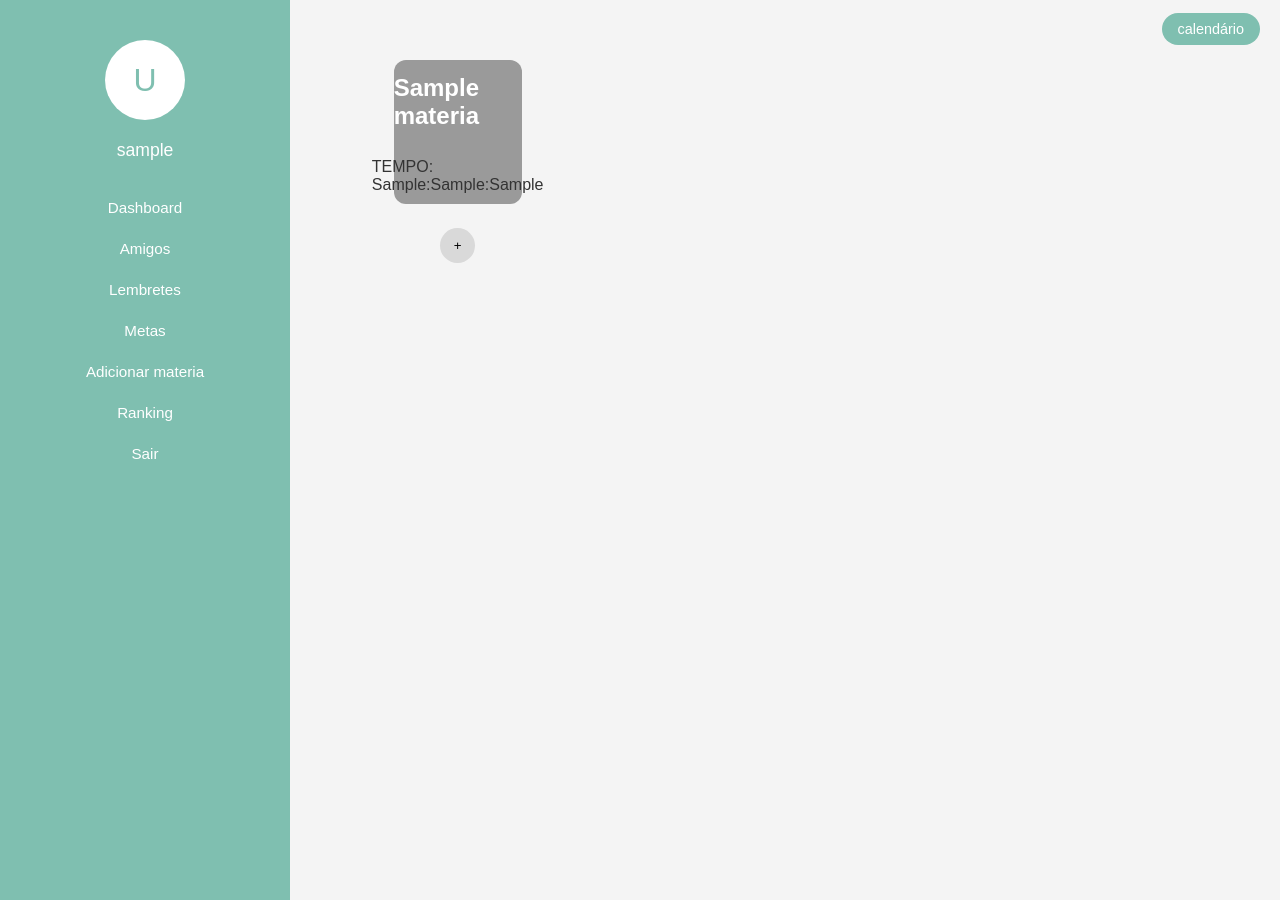
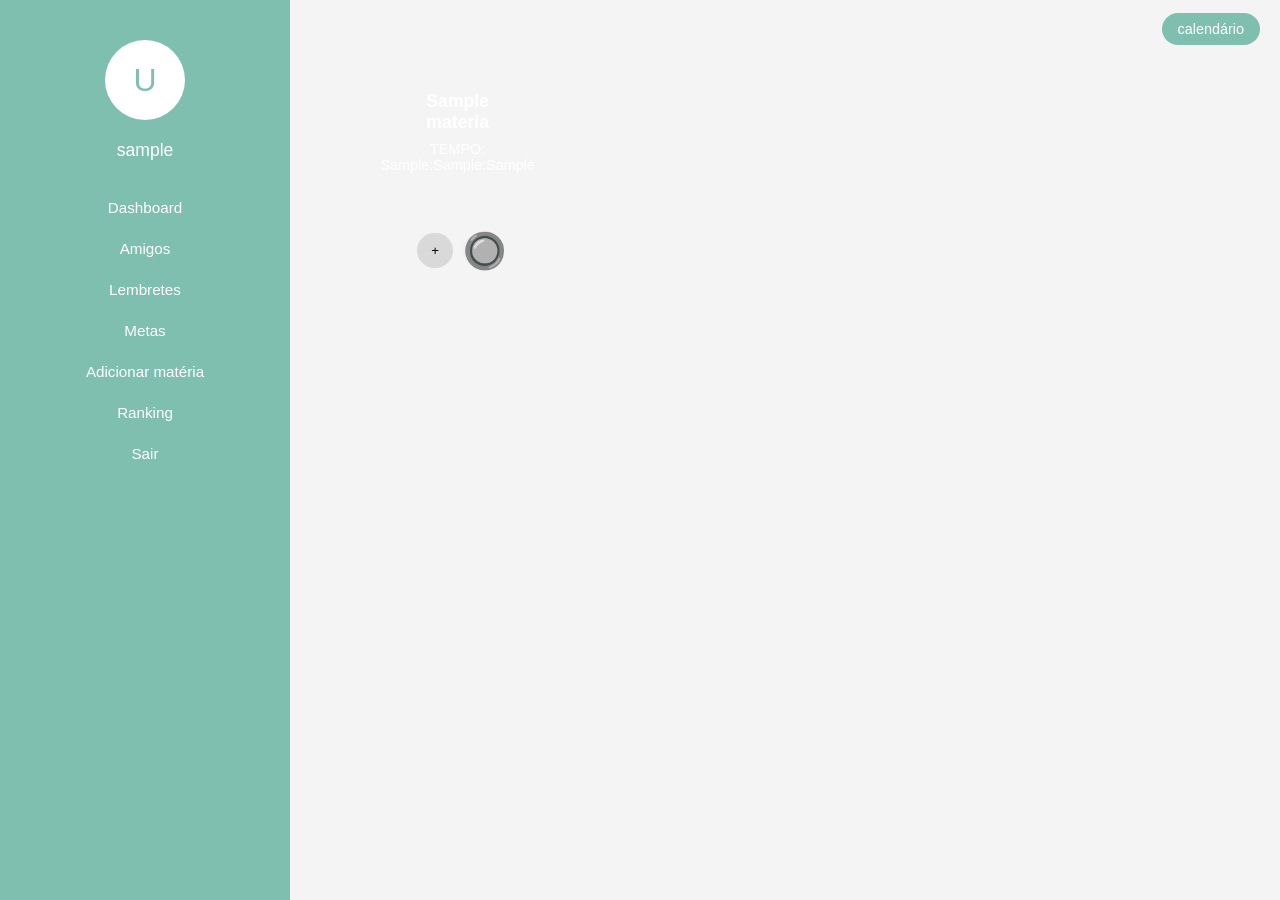
Before and after one commit to Lucasmenezes08/FocusTime, a Django app: page /index/ in a window 1280 px wide. Run offline with Django 4.2, Linux system fonts and the light colour scheme; a user stored in the database is signed in; tables that the repository leaves empty hold one stand-in row (values such as "Sample post"); parts of the project's set-up code (start-up, migrations or seed data) failed here and were passed over.

Commit message:
:sparkles: feat: Adicionar funcionalidade de alteração de cores de matéria.

```diff
--- /dev/null
+++ b/FocusTime/static/cores.js
@@ -0,0 +1,122 @@
+document.addEventListener('DOMContentLoaded', () => {
+    const colorModal = document.getElementById('modalCor');
+
+
+    const closeModalBtn = colorModal ? colorModal.querySelector('.modal-cores-fechar') : null;
+    const colorOptionsContainer = colorModal ? colorModal.querySelector('.color-options') : null;
+
+    let currentMateriaId = null;
+
+    function getCookie(name) {
+        let cookieValue = null;
+        if (document.cookie && document.cookie !== '') {
+            const cookies = document.cookie.split(';');
+            for (let i = 0; i < cookies.length; i++) {
+                const cookie = cookies[i].trim();
+                if (cookie.substring(0, name.length + 1) === (name + '=')) {
+                    cookieValue = decodeURIComponent(cookie.substring(name.length + 1));
+                    break;
+                }
+            }
+        }
+        return cookieValue;
+    }
+    const csrftoken = getCookie('csrftoken');
+
+    function applyStoredColors() {
+        const materiaContainers = document.querySelectorAll('.container_materia');
+        materiaContainers.forEach(container => {
+
+            if (container.id && container.id.startsWith('container-materia-')) {
+                const materiaId = container.id.split('container-materia-')[1];
+                if (materiaId) {
+                    const storedColor = localStorage.getItem(`materiaCor_${materiaId}`);
+                    if (storedColor) {
+                        container.style.backgroundColor = storedColor;
+                    }
+
+                }
+            }
+        });
+    }
+
+    document.querySelectorAll('.btn-selecionar-cores').forEach(button => {
+        button.addEventListener('click', () => {
+            currentMateriaId = button.dataset.id;
+            if (colorModal) {
+                colorModal.style.display = 'flex';
+            }
+        });
+    });
+
+    if (closeModalBtn) {
+        closeModalBtn.addEventListener('click', () => {
+            if (colorModal) {
+                colorModal.style.display = 'none';
+            }
+            currentMateriaId = null;
+        });
+    }
+
+    window.addEventListener('click', (event) => {
+        if (event.target === colorModal) {
+            if (colorModal) {
+                colorModal.style.display = 'none';
+            }
+            currentMateriaId = null;
+        }
+    });
+
+    if (colorOptionsContainer) {
+        colorOptionsContainer.querySelectorAll('.color-box').forEach(box => {
+            box.addEventListener('click', () => {
+                if (!currentMateriaId) return;
+
+                const selectedColor = box.dataset.color;
+
+                const materiaContainerTarget = document.getElementById(`container-materia-${currentMateriaId}`);
+
+                if (materiaContainerTarget) {
+                    materiaContainerTarget.style.backgroundColor = selectedColor;
+                    localStorage.setItem(`materiaCor_${currentMateriaId}`, selectedColor);
+
+                    fetch(`/alterar-cor/${currentMateriaId}/`, {
+                        method: 'POST',
+                        headers: {
+                            'Content-Type': 'application/x-www-form-urlencoded',
+                            'X-CSRFToken': csrftoken,
+                        },
+                        body: `cor=${encodeURIComponent(selectedColor)}`
+                    })
+                    .then(response => {
+                        if (!response.ok) {
+                            return response.json().then(errData => {
+                                throw new Error(errData.mensagem || `Erro HTTP: ${response.status}`);
+                            });
+                        }
+                        return response.json();
+                    })
+                    .then(data => {
+                        if (data.status === 'ok') {
+                            console.log('Cor salva no backend:', data.nova_cor);
+                        } else {
+                            console.error('Erro ao salvar cor no backend:', data.mensagem);
+                            alert(`Erro ao salvar cor: ${data.mensagem || 'Verifique o console para mais detalhes.'}`);
+                        }
+                    })
+                    .catch(error => {
+                        console.error('Erro na requisição fetch:', error);
+                        alert(`Erro de comunicação: ${error.message}`);
+                    });
+                }
+
+                if (colorModal) {
+                    colorModal.style.display = 'none';
+                }
+                currentMateriaId = null;
+            });
+        });
+    }
+
+    applyStoredColors();
+});
--- a/FocusTime/static/style.css
+++ b/FocusTime/static/style.css
@@ -132,21 +132,62 @@
     justify-content: center;
     align-items: center;
     flex-direction: column;
-    background-color: #9A9A9A;
+
     width: 8rem;
     height: 9rem;
     border-radius: 12px;
-    transition: transform 0.3s ease;
+    transition: transform 0.3s ease, background-color 0.3s ease;
+    color: white;
+    text-align: center;
+    padding: 10px;
+    box-sizing: border-box;
 }
+
+.container_materia h2 {
+    font-size: 1.1em;
+    margin-bottom: 0.5rem;
+    word-wrap: break-word;
+    max-width: 100%;
+}
+.container_materia p {
+    font-size: 0.9em;
+    margin-top: 0;
+}
+
 
 .container_materia:hover {
     transform: translateY(-5px);
 }
 
-.container_materia h2 {
-    margin-bottom: 0.7rem;
-    color: white;
+.btn-consultar-materia {
+    width: 2.2rem;
+    height: 2.2rem;
+    border-radius: 20px;
+    border: none;
+    background-color: #D9D9D9;
+
+    cursor: pointer;
+    transition: background-color 0.3s ease;
 }
+
+.btn-consultar-materia:hover {
+    background-color: #c0c0c0;
+}
+
+
+.btn-selecionar-cores {
+    width: 2.2rem;
+    height: 2.2rem;
+    margin-top: 1rem;
+    border-radius: 20px;
+    border: none;
+    cursor: pointer;
+    transition: background-color 0.3s ease;
+    font-size: 2.2rem;
+    line-height: 1;
+    padding: 0;
+}
+
 
 .btn-consultar-materia {
     width: 2.2rem;
@@ -176,6 +217,95 @@
     background-color: #c0c0c0;
 }
 
+
+.materia-botoes-wrapper {
+    display: flex;
+    align-items: center;
+    flex-direction: row;
+}
+
+
+
+.modal-cores-geral {
+  display: none;
+  position: fixed;
+  z-index: 1050;
+  left: 0;
+  top: 0;
+  width: 100%;
+  height: 100%;
+  overflow: auto;
+  background-color: rgba(0,0,0,0.6);
+  align-items: center;
+  justify-content: center;
+}
+
+.modal-cores-conteudo {
+  background-color: #fff;
+  padding: 25px 30px;
+  border-radius: 10px;
+  width: 90%;
+  max-width: 380px;
+  box-shadow: 0 6px 20px rgba(0,0,0,0.25);
+  position: relative;
+  text-align: center;
+}
+
+.modal-cores-fechar {
+  color: #aaa;
+  position: absolute;
+  top: 10px;
+  right: 15px;
+  font-size: 30px;
+  font-weight: bold;
+  cursor: pointer;
+  line-height: 1;
+}
+
+.modal-cores-fechar:hover,
+.modal-cores-fechar:focus {
+  color: #333;
+  text-decoration: none;
+}
+
+.modal-cores-conteudo h3 {
+  margin-top: 0;
+  margin-bottom: 25px;
+  font-size: 1.4em;
+  color: #333;
+  font-weight: 500;
+}
+
+.color-options {
+  display: flex;
+  flex-wrap: wrap;
+  justify-content: center;
+  gap: 15px;
+}
+
+.color-box {
+  width: 40px;
+  height: 40px;
+  border: 2px solid transparent;
+  border-radius: 50%;
+  cursor: pointer;
+  transition: transform 0.2s ease, box-shadow 0.2s ease, border-color 0.2s ease;
+}
+
+.color-box:hover {
+  transform: scale(1.12);
+  box-shadow: 0 0 10px rgba(0,0,0,0.3);
+  border-color: #777;
+}
+
+
+.color-box[data-color="#ffffff"] {
+    border-color: #ddd;
+}
+.color-box[data-color="#ffffff"]:hover {
+    border-color: #bbb;
+}
+
 @media (max-width: 768px) {
     .container_materia-wrapper {
         grid-template-areas:
--- a/FocusTime/templates/index.html
+++ b/FocusTime/templates/index.html
@@ -1,18 +1,15 @@
 {% load static %}
 
-
 <!DOCTYPE html>
-<html lang="en">
+<html lang="pt-br">
 <head>
     <meta charset="UTF-8">
     <meta name="viewport" content="width=device-width, initial-scale=1.0">
-    <link rel="stylesheet" href="{% static "style.css" %}?v=2">
-    <link rel="stylesheet" href="{% static "modal-materia.css" %}">
-    <link rel="icon" href="{% static "img\faviconBatmanTIRARDEPOIS.jpg" %}">
+    <link rel="stylesheet" href="{% static "style.css" %}?v=3">
+    <link rel="stylesheet" href="{% static "modal-materia.css" %}"> <link rel="icon" href="{% static "img/faviconBatmanTIRARDEPOIS.jpg" %}">
     {% block extra_css %}{% endblock %}
     <title>FocusTime</title>
 </head>
-
 <body>
     <div class="btn-dia-d">
         <a href="{% url 'dia-d' %}">calendário</a>
@@ -24,11 +21,11 @@
             <div class="usericon">U</div>
             <h2 class="user-name">{{ user.username }}</h2>
             <ul>
-                <li><a href="#">Dashboard</a></li>
+                <li><a href="{% url 'index' %}">Dashboard</a></li>
                 <li><a href="#">Amigos</a></li>
                 <li><a href="{% url 'lembretes' %}">Lembretes</a></li>
                 <li><a href="{% url 'cronometro' %}">Metas</a></li>
-                <li><a href="{% url 'cadastro_materia' %}">Adicionar materia</a></li>
+                <li><a href="{% url 'cadastro_materia' %}">Adicionar matéria</a></li>
                 <li><a href="{% url 'ranking' %}">Ranking</a></li>
                 <li>
                      {% if user.is_authenticated %}
@@ -36,8 +33,6 @@
                     {% else %}
                         <a href="{% url 'login' %}">Entrar</a>
                     {% endif %}
-                </li>
-
             </ul>
         </div>
 
@@ -45,18 +40,44 @@
             {% if materias %}
             <div class="materia_cadastrada">
                 <div class="container_materia-wrapper">
-                {% for materia in materias %}
+                    {% for materia_obj in materias %}
                         <div class="materia-wrapper">
-                        <div class="container_materia">
-                            <h2>{{materia.nome_materia}}</h2>
-                            <p> <span>TEMPO: </span>{{materia.horas}}:{{materia.minutos}}:{{materia.segundos}}</p>
+                            <div class="container_materia" id="container-materia-{{ materia_obj.id }}" style="background-color: {{ materia_obj.cor }};">
+                                <h2>{{ materia_obj.nome_materia }}</h2>
+                                <p> <span>TEMPO: </span>{{ materia_obj.horas }}:{{ materia_obj.minutos }}:{{ materia_obj.segundos }}</p>
                             </div>
-                        <button class="btn-consultar-materia" data-id="{{ materia.id }}" type="button">+</button>
+                            <div class="materia-botoes-wrapper" style="display: flex; gap: 10px; margin-top: 5px;">
+                                <button class="btn-consultar-materia" data-id="{{ materia_obj.id }}" type="button">+</button>
+                                <button class="btn-selecionar-cores" data-id="{{ materia_obj.id }}" type="button" title="Alterar cor">🔘</button>
+
+                            </div>
                         </div>
                     {% endfor %}
                 </div>
             </div>
+            {% else %}
+            <p>Nenhuma matéria cadastrada.</p>
             {% endif %}
+
+            <div id="modalCor" class="modal-cores-geral" style="display:none;">
+                <div class="modal-cores-conteudo">
+                    <span class="modal-cores-fechar">&times;</span>
+                    <h3>Escolha uma cor</h3>
+                    <div class="color-options">
+                        <div class="color-box" data-color="#ff4d4d" style="background-color: #ff4d4d;"></div>
+                        <div class="color-box" data-color="#4d94ff" style="background-color: #4d94ff;"></div>
+                        <div class="color-box" data-color="#4dff88" style="background-color: #4dff88;"></div>
+                        <div class="color-box" data-color="#ffff66" style="background-color: #ffff66;"></div>
+                        <div class="color-box" data-color="#8e44ad" style="background-color: #8e44ad;"></div>
+                        <div class="color-box" data-color="#f39c12" style="background-color: #f39c12;"></div>
+                        <div class="color-box" data-color="#16a085" style="background-color: #16a085;"></div>
+                        <div class="color-box" data-color="#2c3e50" style="background-color: #2c3e50;"></div>
+                        <div class="color-box" data-color="#e74c3c" style="background-color: #e74c3c;"></div>
+                        <div class="color-box" data-color="#9A9A9A" style="background-color: #9A9A9A;"></div> <div class="color-box" data-color="#ffffff" style="background-color: #ffffff; border: 1px solid #ccc;"></div>
+                    </div>
+                </div>
+            </div>
+
 
                 <div class="modals">
                     {% if materias %}
@@ -112,10 +133,11 @@
                     </div>
                 </div>
             </div>
+        </div>
+    </div>
+    {% endblock content %}
 
-    {% endblock content %}
+    <script src="{% static 'cores.js' %}"></script>
     <script src="{% static 'modal-mat.js' %}"></script>
-
-
 </body>
 </html>
--- a/FocusTime/urls.py
+++ b/FocusTime/urls.py
@@ -15,6 +15,7 @@
     path('ranking/', views.ranking, name='ranking'),
     path('dia-d/', views.dia_d ,name='dia-d'),
     path('lembretes/', views.lembretes, name='lembretes'),
-     path('materia/editar/<int:materia_id>/', views.editar_materia, name='editar_materia'),
+    path('materia/editar/<int:materia_id>/', views.editar_materia, name='editar_materia'),
     path('materia/deletar/<int:materia_id>/', views.apagar_materia, name='apagar_materia'),
+    path("alterar-cor/<int:materia_id>/", views.alterar_cor, name="alterar_cor"),
 ]
--- a/FocusTime/views.py
+++ b/FocusTime/views.py
@@ -1,15 +1,28 @@
 from django.shortcuts import render, redirect, get_object_or_404
-from .models import Materia, Meta, Lembrete
+from .models import Materia, Meta, Lembrete, CorMateria
 from django.contrib.auth.models import User
 from django.contrib import messages
 from django.contrib.auth import authenticate, login
 from django.contrib.auth.decorators import login_required
 from django.db.models import Count
+from django.http import JsonResponse
+import json
 
 @login_required(login_url='login')
 def index(request):
-    materias = Materia.objects.filter(user=request.user)
-    return render(request, "index.html", {"materias": materias})
+    materias_qs = Materia.objects.filter(user=request.user)
+    materias_list = []
+    for materia_obj in materias_qs:
+        try:
+            cor_materia_obj = CorMateria.objects.get(materia=materia_obj)
+            materia_obj.cor = cor_materia_obj.cor
+        except CorMateria.DoesNotExist:
+
+            materia_obj.cor = '#9A9A9A'
+        materias_list.append(materia_obj)
+
+
+    return render(request, "index.html", {"materias": materias_list})
 
 
 @login_required(login_url='login')
@@ -173,3 +186,27 @@
 
     lembretes = Lembrete.objects.filter(user=request.user).order_by('data_lembrete', 'hora_lembrete')
     return render(request, 'lembretes.html', {'lembretes': lembretes})
+
+
+
+@login_required
+def alterar_cor(request, materia_id):
+    if request.method == 'POST':
+        try:
+            nova_cor = request.POST.get('cor')
+            if not nova_cor:
+                return JsonResponse({'status': 'erro', 'mensagem': 'Cor não fornecida.'}, status=400)
+
+            materia_obj = get_object_or_404(Materia, id=materia_id, user=request.user)
+
+            cor_materia_inst, created = CorMateria.objects.get_or_create(materia=materia_obj)
+            cor_materia_inst.cor = nova_cor
+            cor_materia_inst.save()
+
+            return JsonResponse({'status': 'ok', 'nova_cor': nova_cor})
+        except Materia.DoesNotExist:
+            return JsonResponse({'status': 'erro', 'mensagem': 'Matéria não encontrada.'}, status=404)
+        except Exception as e:
+            return JsonResponse({'status': 'erro', 'mensagem': str(e)}, status=500)
+
+    return JsonResponse({'status': 'erro', 'mensagem': 'Método não permitido.'}, status=405)
```
Also changed, not shown: FocusTime/models.py (+7 -0 lines), FocusTime/migrations/0003_cormateria.py (added). Lines whose indentation alone changed are shown as unchanged.
